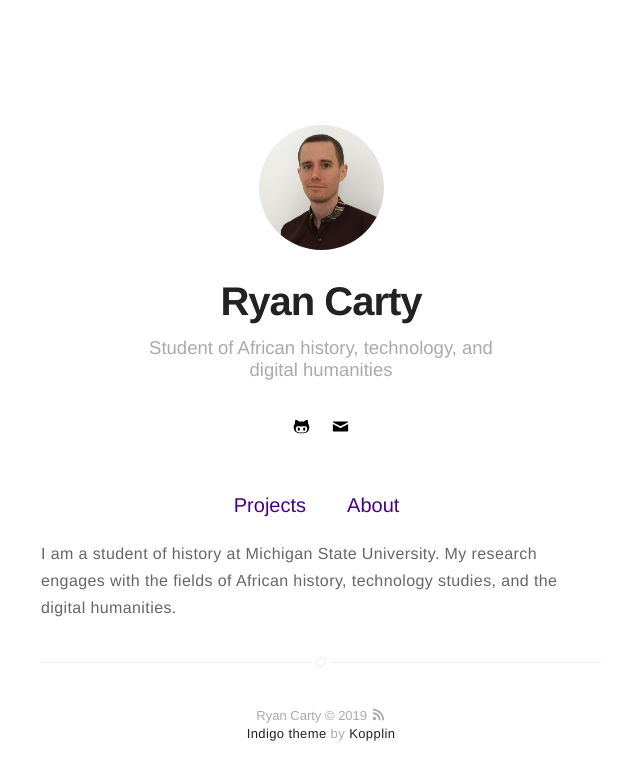
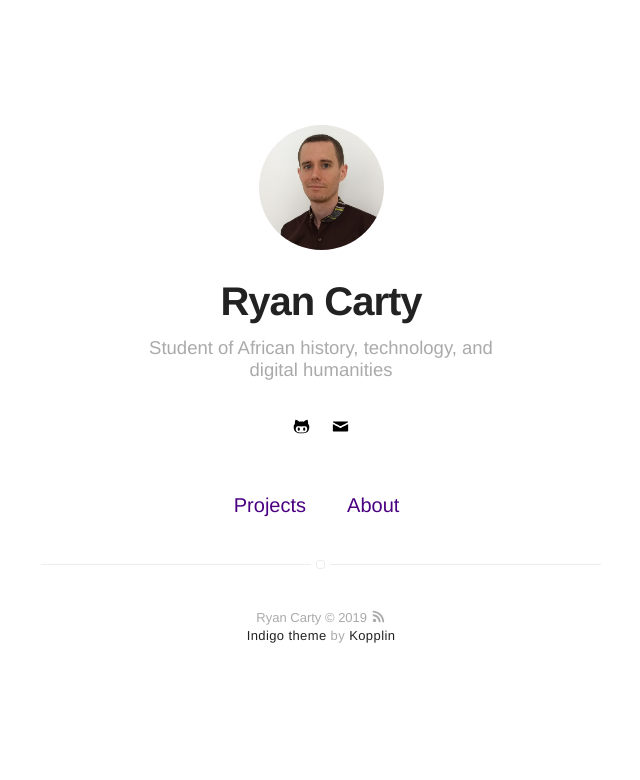
Before and after one commit to cartyrya/cartyrya.github.io, a Jekyll site: the page built from index.html, in a window 1280 px wide. Shown: the top 780 px of the page, without its empty margins (319-959 px from the left). Built offline with Jekyll 4.4.1, drawn with Linux system fonts in a browser that asks for light colours.

Commit message:
Edit homepage

```diff
--- a/index.html
+++ b/index.html
@@ -2,5 +2,3 @@
 layout: page
 title: Home
 ---
-
-<p>I am a student of history at Michigan State University. My research engages with the fields of African history, technology studies, and the digital humanities.</p>
```
